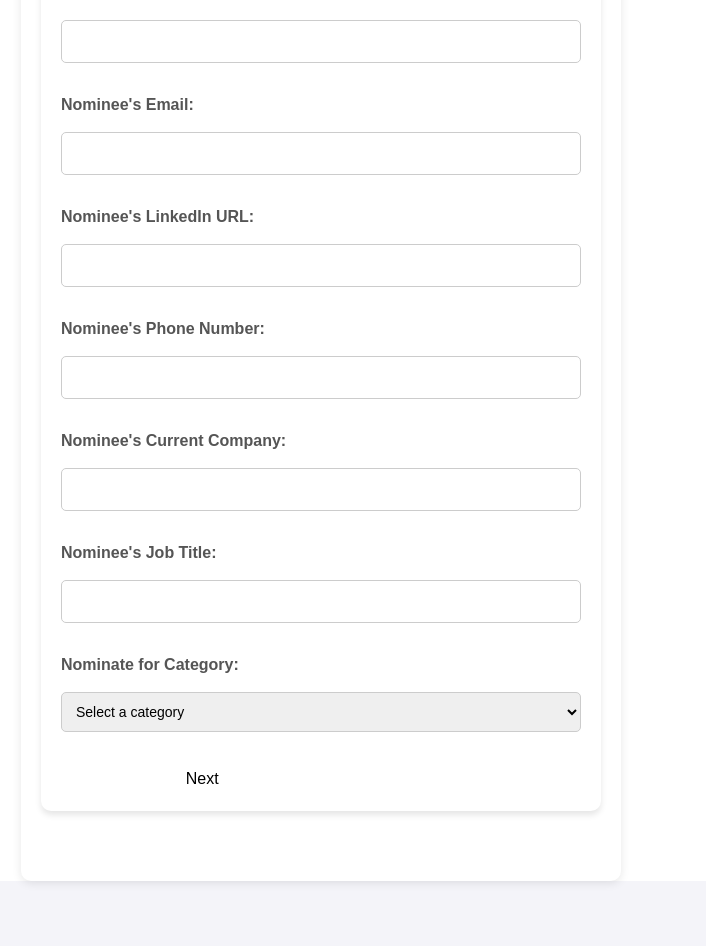
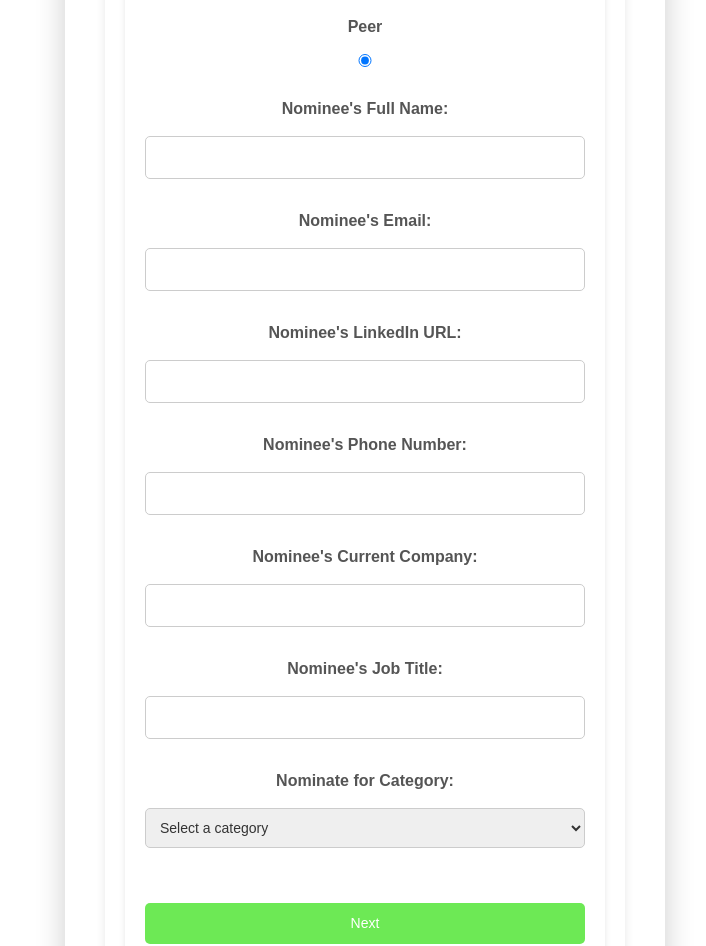
Before and after one commit to Sachin-Dhuriya/Being_HR, a React (Vite) app in the folder frontend/: page /othernomination in a window 1280 px wide. Shown: the part 387-1333 px from the top of the page, without its empty margins (319-1025 px from the left). Before the commit the page ends 1288 px from the top, so only its background shows below. Built offline with nearby package versions, Linux system fonts and the light colour scheme.

Commit message:
Other Nomination Implimented

```diff
--- a/frontend/src/Components/Header/Nominationforself.jsx
+++ b/frontend/src/Components/Header/Nominationforself.jsx
@@ -157,6 +157,10 @@ function Nominationforself() {
               <option value="Best DEI Advocate">Best DEI Advocate</option>
               <option value="Best Leadership Recruiter">Best Leadership Recruiter</option>
               <option value="Best Tech Recruiter">Best Tech Recruiter</option>
+              <option value="Best GTM/Business Recruiter">Best GTM/Business Recruiter</option>
+              <option value="Candidate Experience & Ops Pro">Candidate Experience & Ops Pro</option>
+              <option value="Best Employer Branding Champion">Best Employer Branding Champion</option>
+              <option value="Best Referral Champion">Best Referral Champion</option>
             </select>
 
             <div className="form-navigation">
--- a/frontend/src/Components/Header/OtherNomination.jsx
+++ b/frontend/src/Components/Header/OtherNomination.jsx
@@ -1,35 +1,175 @@
-import React from 'react';
-import './OtherNomination.css'
-import { Link } from 'react-router-dom';
+import React, { useState } from 'react';
+import { useNavigate } from 'react-router-dom';
+import './OtherNomination.css';
 
 function OtherNomination() {
+  const [formData, setFormData] = useState({
+    nominationType: 'Peer',
+    fullName: '',
+    email: '',
+    linkedIn: '',
+    phone: '',
+    company: '',
+    jobTitle: '',
+    category: '',
+    peerFullName: '',
+    peerEmail: '',
+    peerLinkedIn: '',
+    peerPhone: '',
+    peerCompany: '',
+    peerJobTitle: '',
+    relation: '',
+  });
+
+  const [currentStep, setCurrentStep] = useState(1); // Step tracker
+  const [showPopup, setShowPopup] = useState(false); // State to show popup after submission
+  const navigate = useNavigate();
+
+  const handleChange = (e) => {
+    const { name, value } = e.target;
+    setFormData((prevState) => ({
+      ...prevState,
+      [name]: value,
+    }));
+  };
+
+  const nextStep = () => {
+    if (currentStep === 1) {
+      // Validate Step 1 before moving to Step 2
+      if (
+        formData.fullName &&
+        formData.email &&
+        formData.linkedIn &&
+        formData.phone &&
+        formData.company &&
+        formData.jobTitle &&
+        formData.category
+      ) {
+        setCurrentStep((prevStep) => prevStep + 1);
+      } else {
+        alert('Please fill in all the required fields in Step 1');
+      }
+    } else {
+      setCurrentStep((prevStep) => prevStep + 1);
+    }
+  };
+
+  const prevStep = () => {
+    setCurrentStep((prevStep) => prevStep - 1);
+  };
+
+  const handleSubmit = async (e) => {
+    e.preventDefault();
+
+    try {
+      const response = await fetch('http://localhost:5000/nominate', {
+        method: 'POST',
+        headers: {
+          'Content-Type': 'application/json',
+        },
+        body: JSON.stringify(formData),
+      });
+
+      if (response.ok) {
+        setShowPopup(true); // Show success popup
+        setTimeout(() => {
+          navigate('/'); // Redirect to homepage after 3 seconds
+        }, 3000); // 3-second delay before redirect
+      } else {
+        const data = await response.json();
+        alert('Error: ' + data.errors);
+      }
+    } catch (error) {
+      console.error('Error submitting nomination:', error);
+      alert('Error submitting nomination');
+    }
+  };
+
   return (
-    <div>
-      <form id="nominateForm" action="/submitnomination" method="POST">
-        <h1>Nominate Someone Else</h1>
-        <div className="form-step active" id="step1">
+    <div className="nomination-container">
+      <h1 className="title">Nominate Someone Else</h1>
 
+      <form id="nominateForm" onSubmit={handleSubmit}>
+        {/* Step 1 */}
+        {currentStep === 1 && (
+          <div className="form-step" id="step1">
+            <label htmlFor="self">Peer</label>
+            <input
+              type="radio"
+              id="self"
+              name="nominationType"
+              value="Peer"
+              onChange={handleChange}
+              checked
+            />
+            <label htmlFor="fullName">Nominee's Full Name:</label>
+            <input
+              type="text"
+              id="fullName"
+              name="fullName"
+              value={formData.fullName}
+              onChange={handleChange}
+              required
+            />
 
-          <label htmlFor="nomineeFullName">Nominee's Full Name:</label>
-          <input type="text" id="nomineeFullName" name="fullName" required />
+            <label htmlFor="email">Nominee's Email:</label>
+            <input
+              type="email"
+              id="email"
+              name="email"
+              value={formData.email}
+              onChange={handleChange}
+              required
+            />
 
-          <label htmlFor="nomineeEmail">Nominee's Email:</label>
-          <input type="email" id="nomineeEmail" name="email" required />
+            <label htmlFor="linkedIn">Nominee's LinkedIn URL:</label>
+            <input
+              type="url"
+              id="linkedIn"
+              name="linkedIn"
+              value={formData.linkedIn}
+              onChange={handleChange}
+              required
+            />
 
-          <label htmlFor="nomineeLinkedIn">Nominee's LinkedIn URL:</label>
-          <input type="url" id="nomineeLinkedIn" name="linkedIn" required />
+            <label htmlFor="phone">Nominee's Phone Number:</label>
+            <input
+              type="tel"
+              id="phone"
+              name="phone"
+              value={formData.phone}
+              onChange={handleChange}
+              required
+            />
 
-          <label htmlFor="nomineePhone">Nominee's Phone Number:</label>
-          <input type="number" id="nomineePhone" name="phone" required />
+            <label htmlFor="company">Nominee's Current Company:</label>
+            <input
+              type="text"
+              id="company"
+              name="company"
+              value={formData.company}
+              onChange={handleChange}
+              required
+            />
 
-          <label htmlFor="nomineeCompany">Nominee's Current Company:</label>
-          <input type="text" id="nomineeCompany" name="company" required />
+            <label htmlFor="jobTitle">Nominee's Job Title:</label>
+            <input
+              type="text"
+              id="jobTitle"
+              name="jobTitle"
+              value={formData.jobTitle}
+              onChange={handleChange}
+              required
+            />
 
-          <label htmlFor="nomineeJobTitle">Nominee's Job Title:</label>
-          <input type="text" id="nomineeJobTitle" name="jobTitle" required />
-
-          <label htmlFor="nominateCategory">Nominate for Category:</label>
-          <select id="nominateCategory" name="category" defaultValue="" required>
+            <label htmlFor="category">Nominate for Category:</label>
+            <select
+              id="category"
+              name="category"
+              value={formData.category}
+              onChange={handleChange}
+              required
+            >
               <option value="" disabled>
                 Select a category
               </option>
@@ -37,16 +177,122 @@ function OtherNomination() {
               <option value="Best DEI Advocate">Best DEI Advocate</option>
               <option value="Best Leadership Recruiter">Best Leadership Recruiter</option>
               <option value="Best Tech Recruiter">Best Tech Recruiter</option>
+              <option value="Best GTM/Business Recruiter">Best GTM/Business Recruiter</option>
+              <option value="Candidate Experience & Ops Pro">Candidate Experience & Ops Pro</option>
+              <option value="Best Employer Branding Champion">Best Employer Branding Champion</option>
+              <option value="Best Referral Champion">Best Referral Champion</option>
+            </select>
+
+            {/* New Nomination Type Field */}
+
+            <div className="form-navigation">
+              <button type="button" onClick={nextStep} className="btn-next">
+                Next
+              </button>
+            </div>
+          </div>
+        )}
+
+        {/* Step 2 */}
+        {currentStep === 2 && (
+          <div className="form-step" id="step2">
+            <label htmlFor="peerFullName">Your Full Name:</label>
+            <input
+              type="text"
+              id="peerFullName"
+              name="peerFullName"
+              value={formData.peerFullName}
+              onChange={handleChange}
+              required
+            />
+
+            <label htmlFor="peerEmail">Your Email:</label>
+            <input
+              type="email"
+              id="peerEmail"
+              name="peerEmail"
+              value={formData.peerEmail}
+              onChange={handleChange}
+              required
+            />
+
+            <label htmlFor="peerLinkedIn">Your LinkedIn URL:</label>
+            <input
+              type="url"
+              id="peerLinkedIn"
+              name="peerLinkedIn"
+              value={formData.peerLinkedIn}
+              onChange={handleChange}
+              required
+            />
+
+            <label htmlFor="peerPhone">Your Phone Number:</label>
+            <input
+              type="tel"
+              id="peerPhone"
+              name="peerPhone"
+              value={formData.peerPhone}
+              onChange={handleChange}
+              required
+            />
+
+            <label htmlFor="peerCompany">Your Current Company:</label>
+            <input
+              type="text"
+              id="peerCompany"
+              name="peerCompany"
+              value={formData.peerCompany}
+              onChange={handleChange}
+              required
+            />
+
+            <label htmlFor="peerJobTitle">Your Job Title:</label>
+            <input
+              type="text"
+              id="peerJobTitle"
+              name="peerJobTitle"
+              value={formData.peerJobTitle}
+              onChange={handleChange}
+              required
+            />
+
+            <label htmlFor="relation">Your Relation with Nominee:</label>
+            <select
+              id="relation"
+              name="relation"
+              value={formData.relation}
+              onChange={handleChange}
+              required
+            >
+              <option value="" disabled>
+                Select a relation
+              </option>
+              <option value="Colleague">Colleague</option>
+              <option value="Manager">Manager</option>
+              <option value="Stake Holder">Stake Holder</option>
             </select>
 
             <div className="form-navigation">
-           <Link to="/othernm">
-              Next
-            </Link>
+              <button type="button" onClick={prevStep} className="btn-prev">
+                Previous
+              </button>
+              <button type="submit" className="btn-submit">
+                Submit
+              </button>
             </div>
           </div>
+        )}
+      </form>
 
-      </form>
+      {/* Success Pop-up */}
+      {showPopup && (
+        <div className="n-popup">
+          <div className="n-popup-content">
+            <h2>Nomination Submitted Successfully</h2>
+            <p>You will be redirected to the home page shortly...</p>
+          </div>
+        </div>
+      )}
     </div>
   );
 }
```
Also changed, not shown: frontend/src/Components/Header/OtherNomination.css (line endings or trailing spaces). Lines whose indentation alone changed are shown as unchanged.
